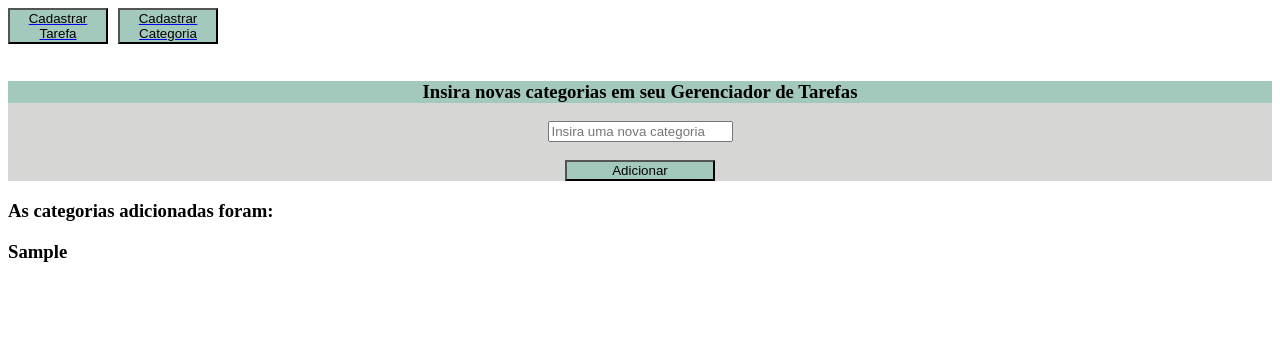
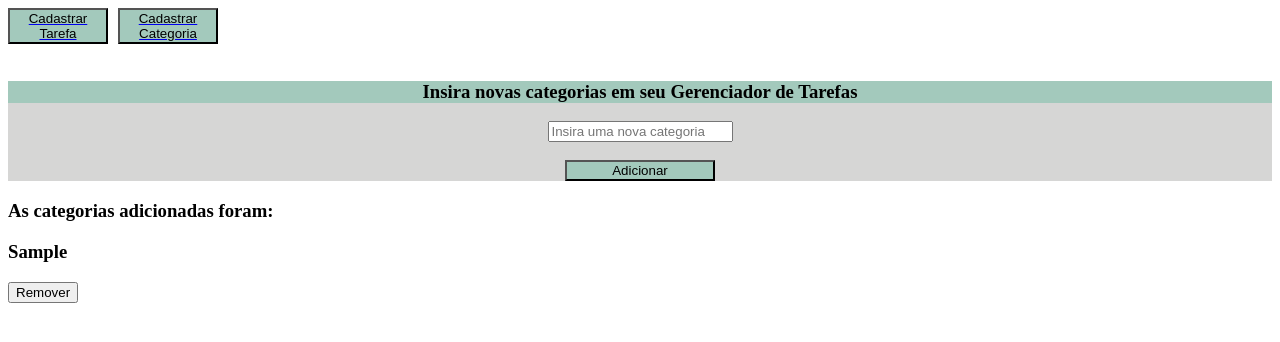
Before and after one commit to anaclaraborchardt/to-do, an Angular app: page /categorias in a window 1280 px wide. Both pictures are taken after typing "Sample" into the empty fields and a click on the button "Adicionar". Shown: the top 342 px of the page. Built offline with nearby package versions, Linux system fonts and the light colour scheme.

Commit message:
Versão 18/05 Pronta

```diff
--- a/src/categoria/categoria.component.html
+++ b/src/categoria/categoria.component.html
@@ -11,4 +11,5 @@
         <h3>As categorias adicionadas foram:</h3>
         <div *ngFor="let categoria of categorias">
             <h3>{{categoria}}</h3>
+            <button (click)="removerCategoria(categoria)">Remover</button>
     </div>
--- a/src/categoria/categoria.component.ts
+++ b/src/categoria/categoria.component.ts
@@ -25,6 +25,13 @@ export class CategoriaComponent {
           this.novaCategoria = '';
         }
       }
+      removerCategoria(categoria: string) {
+        const index = this.categorias.indexOf(categoria);
+        if (index !== -1) {
+          this.categorias.splice(index, 1);
+          localStorage.setItem('categorias', JSON.stringify(this.categorias));
+        }
+      }
 
 
 }
```
